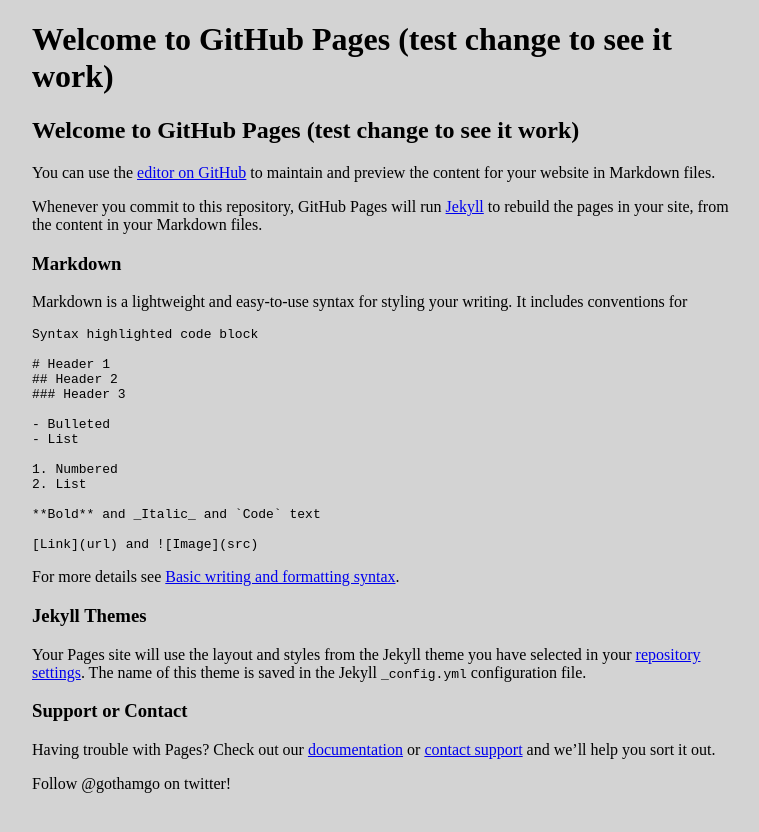
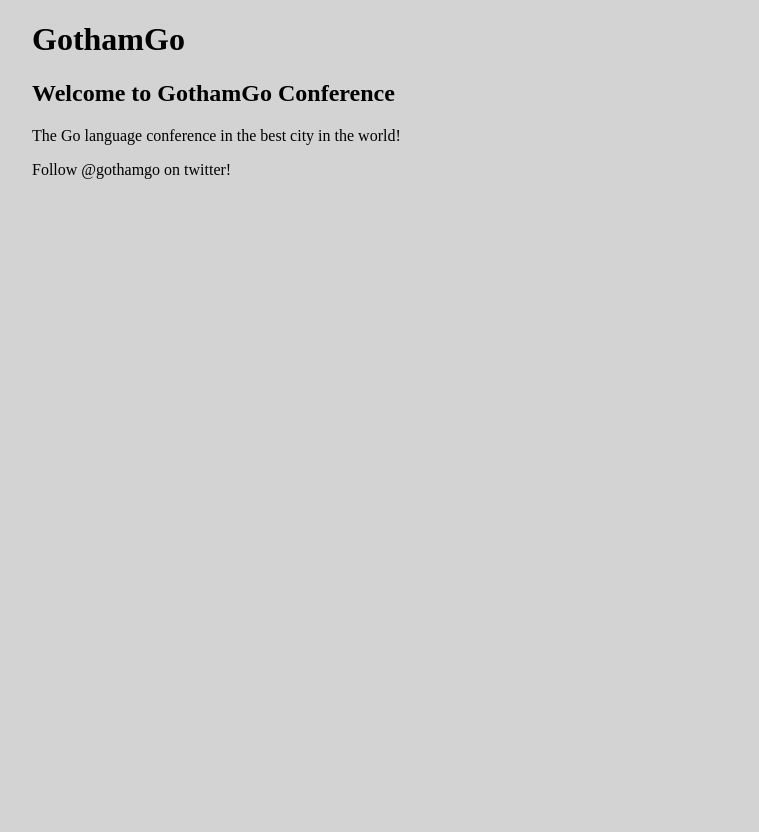
Before and after one commit to grayherter/grayherter.github.io, a Jekyll site: the page built from index.md, in a window 1280 px wide. Shown: the top 832 px of the page, without its empty margins (258-1017 px from the left). Built offline with Jekyll 4.4.1, drawn with Linux system fonts in a browser that asks for light colours; our own code applies the rules of GitHub Pages for plain Markdown files.

Commit message:
Update index.md

````diff
--- a/index.md
+++ b/index.md
@@ -1,37 +1,8 @@
-## Welcome to GitHub Pages (test change to see it work)
+---
+layout: default
+title: GothamGo
+---
 
-You can use the [editor on GitHub](https://github.com/grayherter/grayherter.github.io/edit/main/index.md) to maintain and preview the content for your website in Markdown files.
+## Welcome to GothamGo Conference
 
-Whenever you commit to this repository, GitHub Pages will run [Jekyll](https://jekyllrb.com/) to rebuild the pages in your site, from the content in your Markdown files.
-
-### Markdown
-
-Markdown is a lightweight and easy-to-use syntax for styling your writing. It includes conventions for
-
-```markdown
-Syntax highlighted code block
-
-# Header 1
-## Header 2
-### Header 3
-
-- Bulleted
-- List
-
-1. Numbered
-2. List
-
-**Bold** and _Italic_ and `Code` text
-
-[Link](url) and ![Image](src)
-```
-
-For more details see [Basic writing and formatting syntax](https://docs.github.com/en/github/writing-on-github/getting-started-with-writing-and-formatting-on-github/basic-writing-and-formatting-syntax).
-
-### Jekyll Themes
-
-Your Pages site will use the layout and styles from the Jekyll theme you have selected in your [repository settings](https://github.com/grayherter/grayherter.github.io/settings/pages). The name of this theme is saved in the Jekyll `_config.yml` configuration file.
-
-### Support or Contact
-
-Having trouble with Pages? Check out our [documentation](https://docs.github.com/categories/github-pages-basics/) or [contact support](https://support.github.com/contact) and we’ll help you sort it out.
+The Go language conference in the best city in the world!
````
